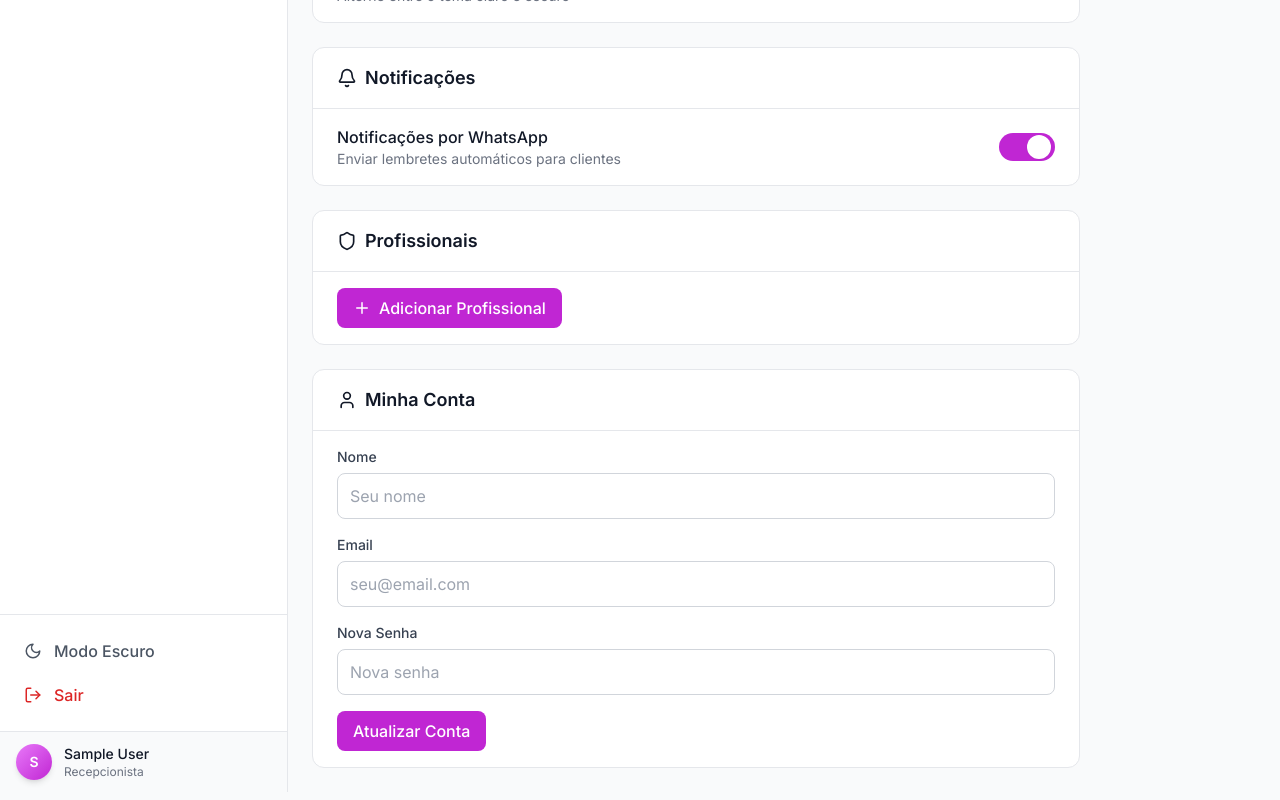
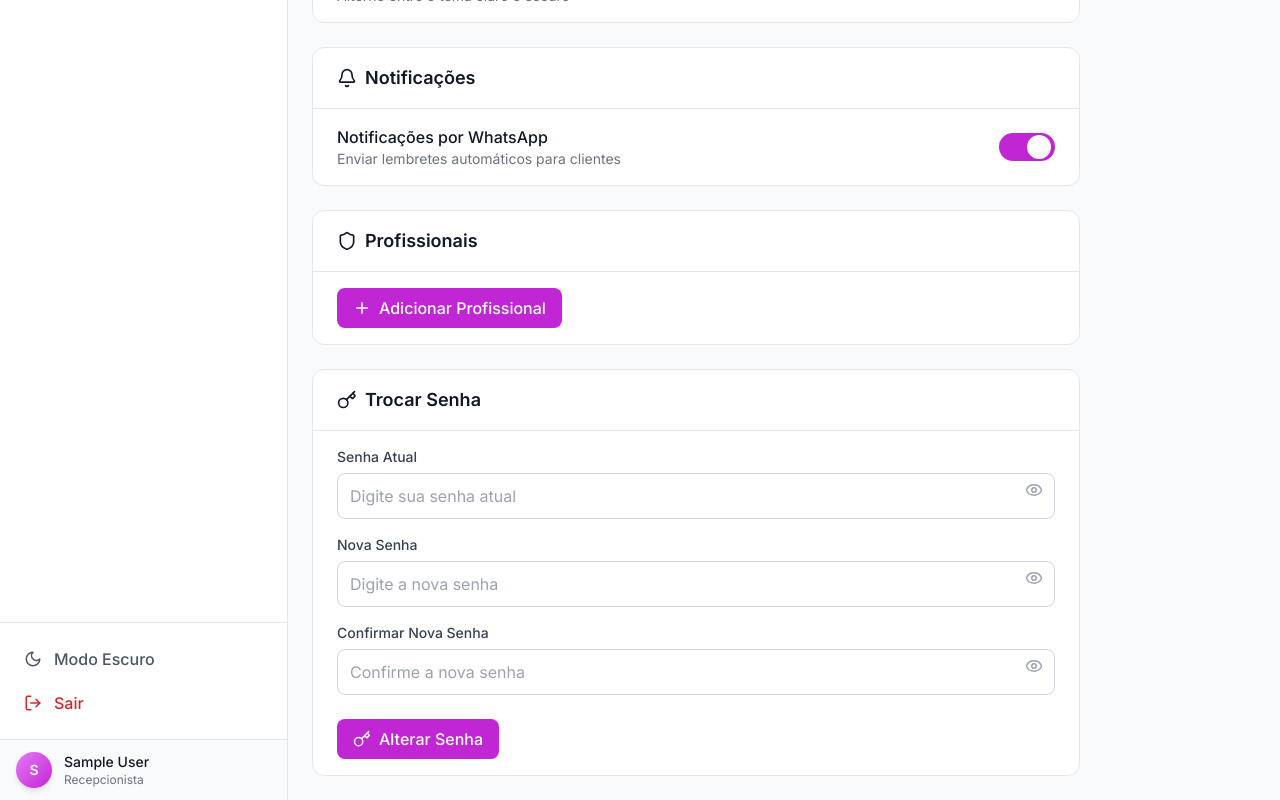
Before and after one commit to victorynogueira/salao-reflexus, a Next.js app: page /configuracoes in a window 1280 px wide. Shown: the part 651-1451 px from the top of the page. Built offline with nearby package versions, Linux system fonts and the light colour scheme; sample sign-in values are in the browser's storage.

Commit message:
feat: add admin password change in settings page
- Create /api/auth/change-password route
- Add working password change form with show/hide toggle
- Validate current password before allowing change
- Show success/error feedback messages

```diff
--- /dev/null
+++ b/src/app/api/auth/change-password/route.ts
@@ -0,0 +1,46 @@
+import { NextResponse } from 'next/server'
+import { getUserByEmail, getUsers, updateClient } from '@/lib/datastore'
+import bcrypt from 'bcryptjs'
+
+export async function POST(request: Request) {
+  try {
+    const body = await request.json()
+    const { currentPassword, newPassword } = body
+
+    if (!currentPassword || !newPassword) {
+      return NextResponse.json({ error: 'Campos obrigatórios' }, { status: 400 })
+    }
+
+    if (newPassword.length < 4) {
+      return NextResponse.json({ error: 'A senha deve ter no mínimo 4 caracteres' }, { status: 400 })
+    }
+
+    const user = await getUserByEmail(body.email)
+    if (!user) {
+      return NextResponse.json({ error: 'Usuário não encontrado' }, { status: 404 })
+    }
+
+    const isValid = await bcrypt.compare(currentPassword, user.password)
+    if (!isValid) {
+      return NextResponse.json({ error: 'Senha atual incorreta' }, { status: 401 })
+    }
+
+    const hashedPassword = await bcrypt.hash(newPassword, 12)
+
+    const users = await getUsers()
+    const index = users.findIndex(u => u.id === user.id)
+    if (index === -1) {
+      return NextResponse.json({ error: 'Usuário não encontrado' }, { status: 404 })
+    }
+
+    users[index].password = hashedPassword
+    users[index].updatedAt = new Date().toISOString()
+
+    const { writeData } = await import('@/lib/storage')
+    await writeData('users.json', users)
+
+    return NextResponse.json({ success: true })
+  } catch (error) {
+    return NextResponse.json({ error: 'Erro interno do servidor' }, { status: 500 })
+  }
+}
--- a/src/app/configuracoes/page.tsx
+++ b/src/app/configuracoes/page.tsx
@@ -7,10 +7,12 @@ import Input from '@/components/ui/Input'
 import Button from '@/components/ui/Button'
 import Select from '@/components/ui/Select'
 import { useTheme } from '@/context/ThemeContext'
-import { Sun, Moon, Bell, Shield, User, Store, Plus, Save, Loader2 } from 'lucide-react'
+import { useAuth } from '@/context/AuthContext'
+import { Sun, Moon, Bell, Shield, User, Store, Plus, Save, Loader2, Key, Eye, EyeOff } from 'lucide-react'
 
 export default function ConfiguracoesPage() {
   const { darkMode, toggleDarkMode } = useTheme()
+  const { user } = useAuth()
   const [notifications, setNotifications] = useState(true)
   const [slotInterval, setSlotInterval] = useState('30')
 
@@ -19,6 +21,15 @@ export default function ConfiguracoesPage() {
   const [salonSaved, setSalonSaved] = useState(false)
 
   const [workingHours, setWorkingHours] = useState({ start: '08:00', end: '20:00' })
+
+  const [currentPassword, setCurrentPassword] = useState('')
+  const [newPassword, setNewPassword] = useState('')
+  const [confirmPassword, setConfirmPassword] = useState('')
+  const [passwordSaving, setPasswordSaving] = useState(false)
+  const [passwordMsg, setPasswordMsg] = useState('')
+  const [showCurrent, setShowCurrent] = useState(false)
+  const [showNew, setShowNew] = useState(false)
+  const [showConfirm, setShowConfirm] = useState(false)
 
   useEffect(() => {
     fetch('/api/config/salon')
@@ -43,6 +54,44 @@ export default function ConfiguracoesPage() {
       console.error(error)
     } finally {
       setSalonSaving(false)
+    }
+  }
+
+  const handleChangePassword = async () => {
+    setPasswordMsg('')
+    if (!currentPassword || !newPassword || !confirmPassword) {
+      setPasswordMsg('Preencha todos os campos')
+      return
+    }
+    if (newPassword !== confirmPassword) {
+      setPasswordMsg('As senhas não coincidem')
+      return
+    }
+    if (newPassword.length < 4) {
+      setPasswordMsg('A senha deve ter no mínimo 4 caracteres')
+      return
+    }
+    setPasswordSaving(true)
+    try {
+      const res = await fetch('/api/auth/change-password', {
+        method: 'POST',
+        headers: { 'Content-Type': 'application/json' },
+        body: JSON.stringify({ email: user?.email, currentPassword, newPassword }),
+      })
+      const data = await res.json()
+      if (res.ok) {
+        setPasswordMsg('Senha alterada com sucesso!')
+        setCurrentPassword('')
+        setNewPassword('')
+        setConfirmPassword('')
+      } else {
+        setPasswordMsg(data.error || 'Erro ao alterar senha')
+      }
+    } catch (error) {
+      setPasswordMsg('Erro ao alterar senha')
+    } finally {
+      setPasswordSaving(false)
+      setTimeout(() => setPasswordMsg(''), 5000)
     }
   }
 
@@ -170,15 +219,78 @@ export default function ConfiguracoesPage() {
         <Card>
           <CardHeader>
             <h3 className="text-lg font-semibold text-gray-900 dark:text-gray-100 flex items-center gap-2">
-              <User size={20} />
-              Minha Conta
+              <Key size={20} />
+              Trocar Senha
             </h3>
           </CardHeader>
           <CardContent className="space-y-4">
-            <Input label="Nome" placeholder="Seu nome" />
-            <Input label="Email" type="email" placeholder="seu@email.com" />
-            <Input label="Nova Senha" type="password" placeholder="Nova senha" />
-            <Button>Atualizar Conta</Button>
+            {passwordMsg && (
+              <div className={`p-3 rounded-lg text-sm ${
+                passwordMsg.includes('sucesso')
+                  ? 'bg-green-50 dark:bg-green-900/20 border border-green-200 dark:border-green-800 text-green-700 dark:text-green-400'
+                  : 'bg-red-50 dark:bg-red-900/20 border border-red-200 dark:border-red-800 text-red-700 dark:text-red-400'
+              }`}>
+                {passwordMsg}
+              </div>
+            )}
+
+            <div className="relative">
+              <Input
+                label="Senha Atual"
+                type={showCurrent ? 'text' : 'password'}
+                value={currentPassword}
+                onChange={(e) => setCurrentPassword(e.target.value)}
+                placeholder="Digite sua senha atual"
+              />
+              <button
+                type="button"
+                onClick={() => setShowCurrent(!showCurrent)}
+                className="absolute right-3 top-[34px] text-gray-400 hover:text-gray-600 dark:hover:text-gray-300"
+              >
+                {showCurrent ? <EyeOff size={18} /> : <Eye size={18} />}
+              </button>
+            </div>
+
+            <div className="relative">
+              <Input
+                label="Nova Senha"
+                type={showNew ? 'text' : 'password'}
+                value={newPassword}
+                onChange={(e) => setNewPassword(e.target.value)}
+                placeholder="Digite a nova senha"
+              />
+              <button
+                type="button"
+                onClick={() => setShowNew(!showNew)}
+                className="absolute right-3 top-[34px] text-gray-400 hover:text-gray-600 dark:hover:text-gray-300"
+              >
+                {showNew ? <EyeOff size={18} /> : <Eye size={18} />}
+              </button>
+            </div>
+
+            <div className="relative">
+              <Input
+                label="Confirmar Nova Senha"
+                type={showConfirm ? 'text' : 'password'}
+                value={confirmPassword}
+                onChange={(e) => setConfirmPassword(e.target.value)}
+                placeholder="Confirme a nova senha"
+              />
+              <button
+                type="button"
+                onClick={() => setShowConfirm(!showConfirm)}
+                className="absolute right-3 top-[34px] text-gray-400 hover:text-gray-600 dark:hover:text-gray-300"
+              >
+                {showConfirm ? <EyeOff size={18} /> : <Eye size={18} />}
+              </button>
+            </div>
+
+            <div className="flex items-center justify-between pt-2">
+              <Button onClick={handleChangePassword} loading={passwordSaving} disabled={passwordSaving}>
+                <Key size={18} />
+                Alterar Senha
+              </Button>
+            </div>
           </CardContent>
         </Card>
       </div>
```
